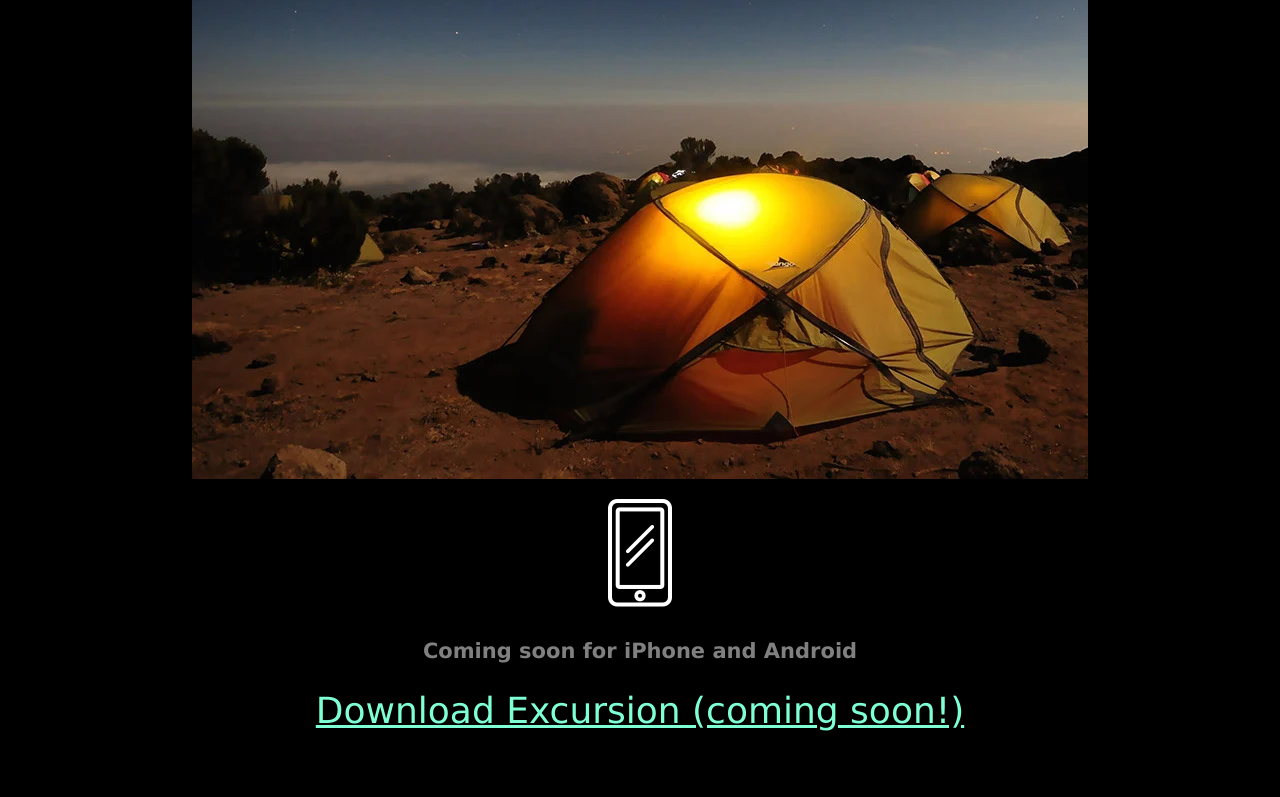
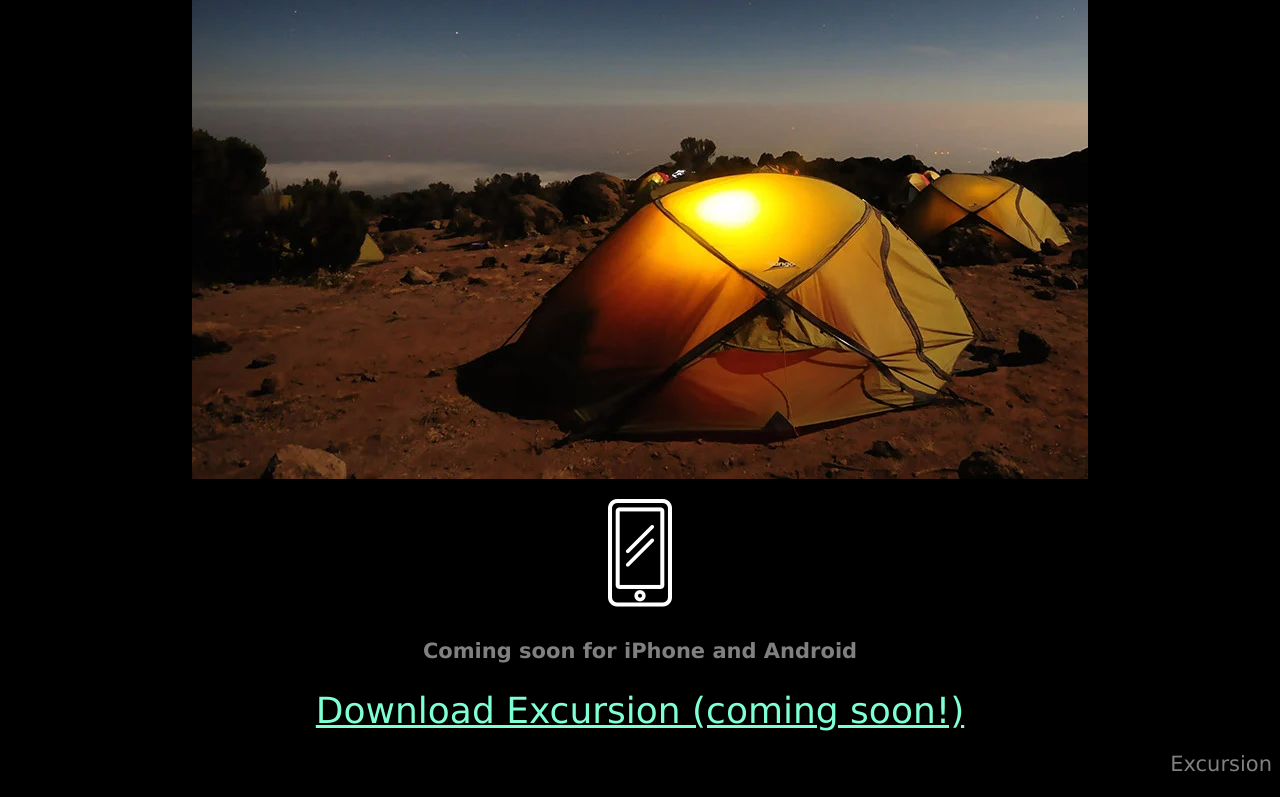
Before and after one commit to Chinji/excursion, a plain HTML site: page index.html in a window 1280 px wide. Shown: the part 555-1352 px from the top of the page. Before the commit the page ends 1302 px from the top, so only its background shows below. Drawn offline with Linux system fonts and the light colour scheme; files whose address does not match are found by name.

Commit message:
Added footnote

```diff
--- a/index.html
+++ b/index.html
@@ -20,5 +20,6 @@
     <p><img src="resources/images/phone.png"></p>
     <h4 class="header--subheader">Coming soon for iPhone and Android</h4>
     <p><a class= "link--cta" href="#">Download Excursion (coming soon!)</a> </p>
+    <p class="footer--copyright"> Excursion</p>
 </body>
 </html>
--- a/resources/css/style.css
+++ b/resources/css/style.css
@@ -24,3 +24,9 @@ body {
     font-size: 36px ;
     color: aquamarine ;
 }
+/* footer*/
+.footer--copyright {
+    font-size: 21px ;
+    color: grey ;
+    text-align: right;
+}
```
